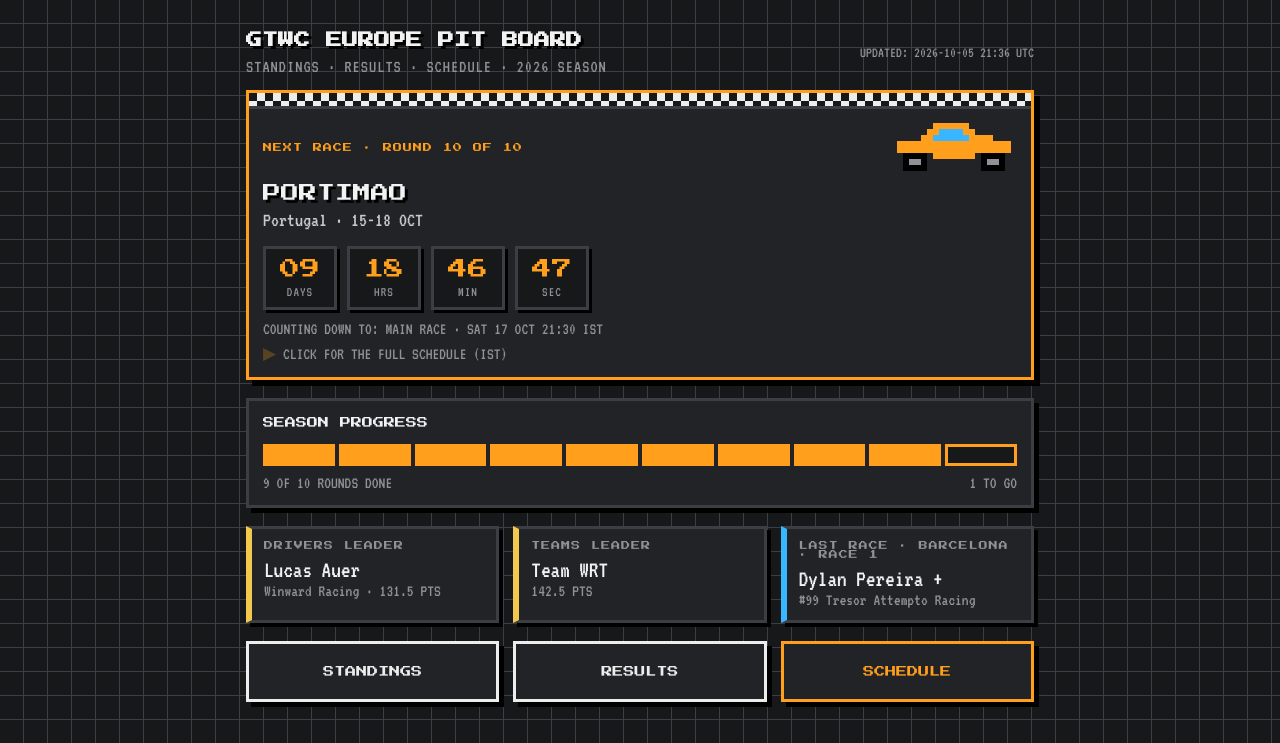
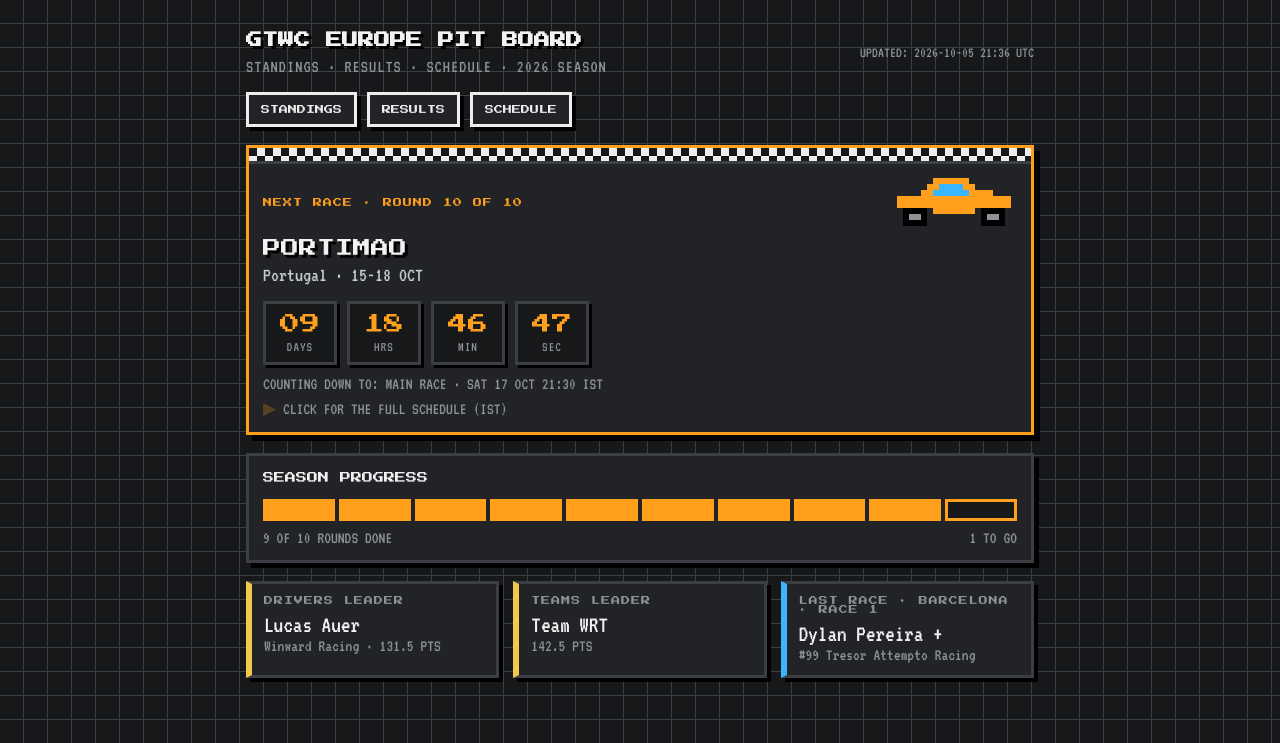
Before and after one commit to TanmayR15/gtwcboard, a plain HTML site: page index.html in a window 1280 px wide. Shown: the top 743 px of the page. Drawn offline with Linux system fonts and the light colour scheme.

Commit message:
Add files via upload

```diff
--- a/index.html
+++ b/index.html
@@ -111,8 +111,6 @@
   .backbtn:active { transform: translate(4px, 4px); box-shadow: none; }
   h1.pixel.link { cursor: pointer; }
   h1.pixel.link:hover { color: var(--overall); }
-  .btn.sched { border-color: var(--overall); color: var(--overall); }
-  .btn.sched.active { background: var(--orange-tint); }
 
   /* home page */
   .flag { height: 16px; margin: -14px -14px 14px; border-bottom: 3px solid var(--panel-edge);
@@ -147,12 +145,6 @@
   .card .small { font-size: 17px; color: var(--ink-muted); }
   .card.lead { border-left: 6px solid var(--gold); }
   .card.win { border-left: 6px solid var(--blue); }
-  .menu { display: grid; grid-template-columns: repeat(auto-fit, minmax(170px, 1fr)); gap: 14px; margin-bottom: 18px; }
-  .tile { font-family: 'Press Start 2P', monospace; font-size: 11px; padding: 22px 12px; text-align: center; background: var(--panel); color: var(--ink);
-    border: 3px solid var(--ink); cursor: pointer; box-shadow: 5px 5px 0 var(--shadow); }
-  .tile:hover { background: var(--panel-edge); }
-  .tile:active { transform: translate(5px, 5px); box-shadow: none; }
-  .tile.s { border-color: var(--overall); color: var(--overall); }
 
   /* schedule page */
   .round { background: var(--panel); border: 3px solid var(--panel-edge); margin-bottom: 12px; box-shadow: 4px 4px 0 var(--shadow); }
@@ -692,12 +684,6 @@
   }
   if (cards.children.length) wrap.appendChild(cards);
 
-  // Big menu tiles.
-  wrap.appendChild(el("div", { class: "menu" }, [
-    el("button", { class: "tile", text: "STANDINGS", onclick: () => go("standings") }),
-    el("button", { class: "tile", text: "RESULTS", onclick: () => go("results") }),
-    el("button", { class: "tile s", text: "SCHEDULE", onclick: () => openSchedule(null) }),
-  ]));
   return wrap;
 }
 
@@ -785,11 +771,11 @@
     el("div", { class: "updated", text: updated ? "UPDATED: " + updated : "" }),
   ]));
 
-  if (!onHome) {
+  {
     app.appendChild(el("div", { class: "toolbar" }, [
       el("button", { class: "btn main" + (state.page === "standings" ? " active" : ""), text: "STANDINGS", onclick: () => go("standings") }),
       el("button", { class: "btn main" + (state.page === "results" ? " active" : ""), text: "RESULTS", onclick: () => go("results") }),
-      el("button", { class: "btn sched" + (state.page === "schedule" ? " active" : ""), text: "SCHEDULE", onclick: () => go("schedule") }),
+      el("button", { class: "btn main" + (state.page === "schedule" ? " active" : ""), text: "SCHEDULE", onclick: () => go("schedule") }),
     ]));
   }
 
```
